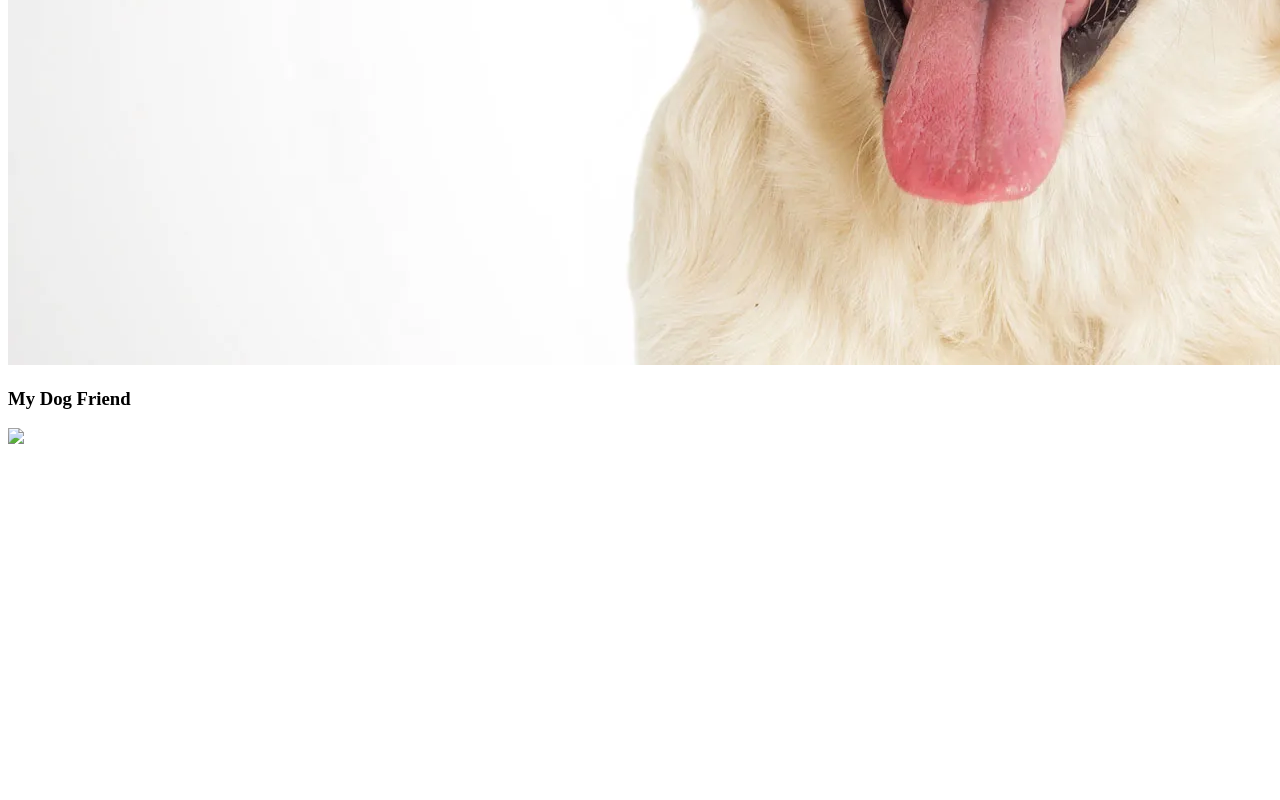
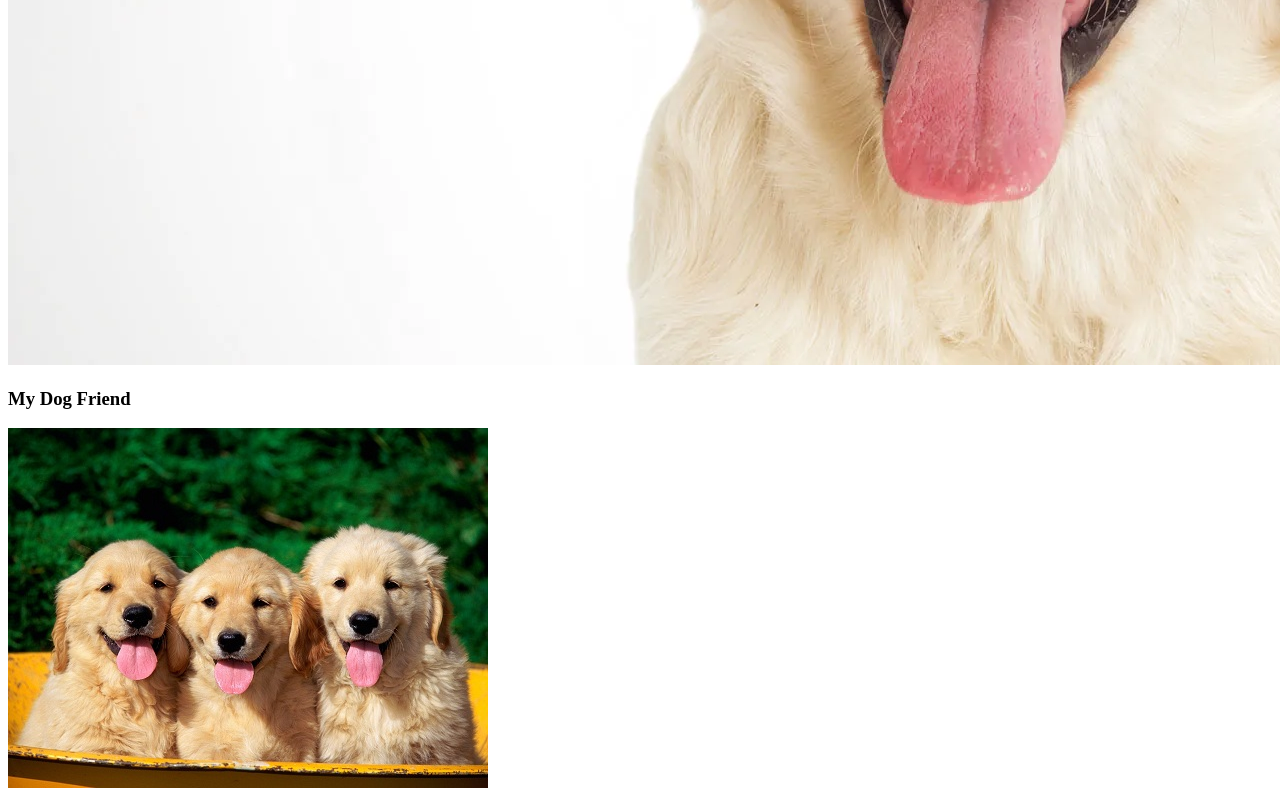
Before and after one commit to BellaNyein/mywebsite, a plain HTML site: page index.html in a window 1280 px wide. Shown: the part 1382-2182 px from the top of the page. Before the commit the page ends 1838 px from the top, so only its background shows below. Drawn offline with Linux system fonts and the light colour scheme.

Commit message:
add index

```diff
--- a/index.html
+++ b/index.html
@@ -11,6 +11,6 @@
     <H2>My Dog</H2>
     <img src ="images/dog.webp">
     <H3>My Dog Friend</H3>
-    <img src="images/dogfamily">
+    <img src="images/dogfamily.jpg">
 </body>
 </html>
```
